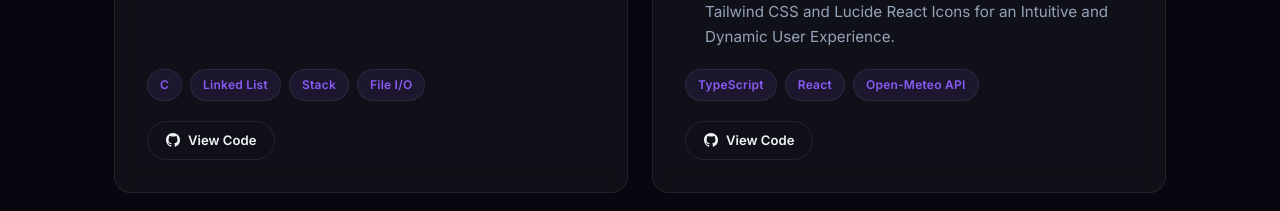
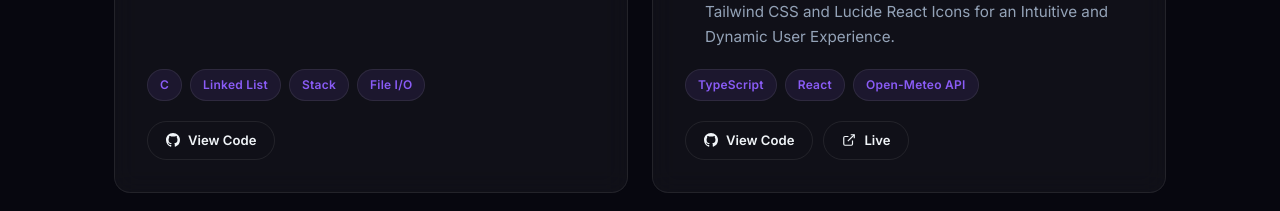
Before and after one commit to AyushHL/Portfolio, a React (Vite) app in the folder Frontend/: page / in a window 1280 px wide. Shown: the part 4600-4811 px from the top of the page. Built offline with nearby package versions, Linux system fonts and the light colour scheme.

Commit message:
chore: Add Live Link to Weather Now Project in Portfolio

```diff
--- a/Frontend/src/data/portfolio.ts
+++ b/Frontend/src/data/portfolio.ts
@@ -145,6 +145,7 @@ export const projects: Project[] = [
     ],
     techStack: ["TypeScript", "React", "Open-Meteo API"],
     github: "https://github.com/AyushHL/Weather-Now",
+    live: "https://weather-now-project-ag.netlify.app/",
     period: "September 2025",
   },
   {
```
